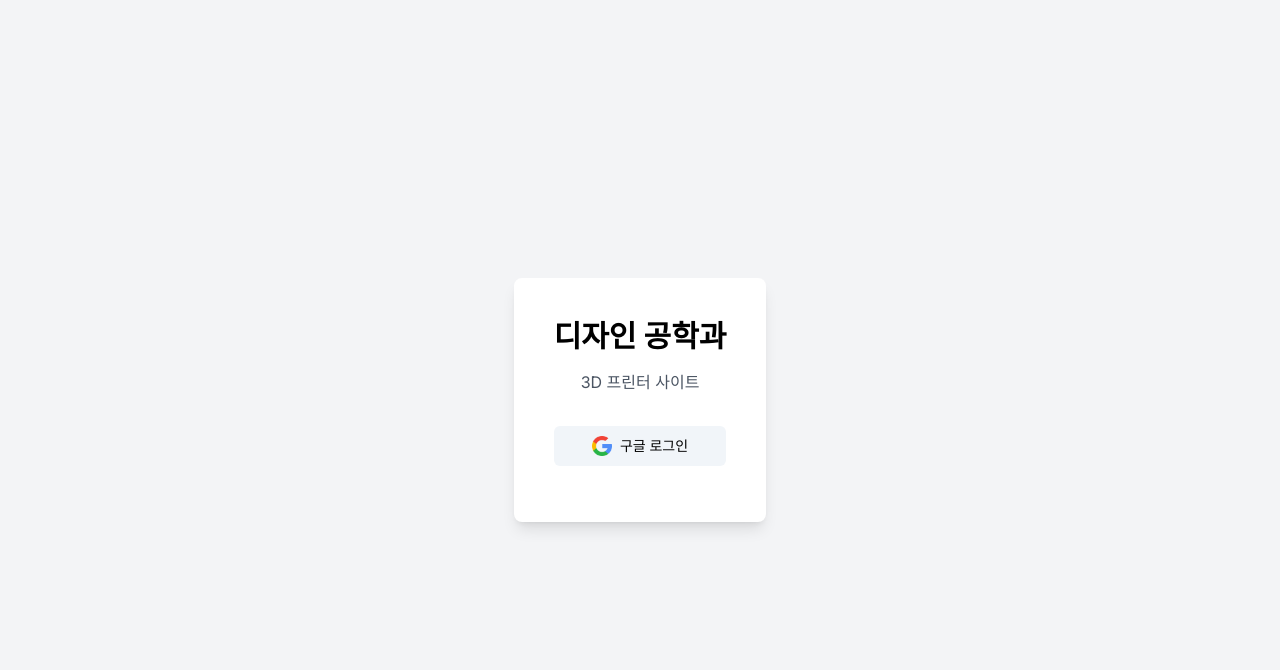
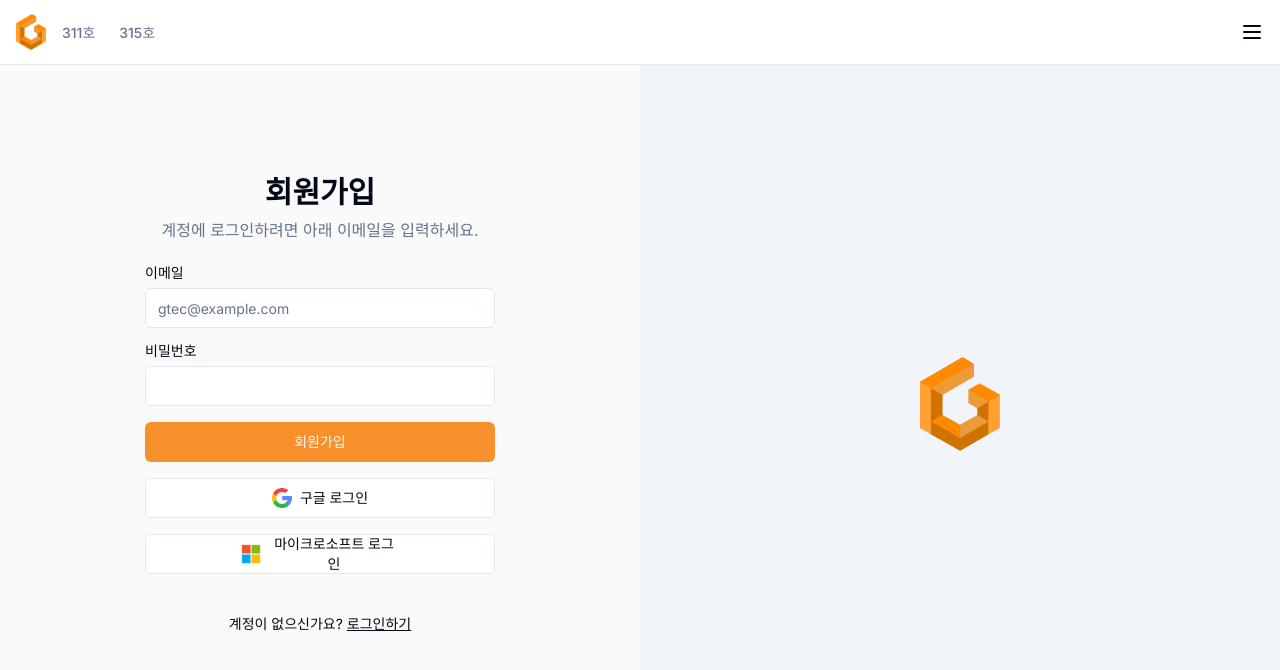
Before and after one commit to jcmaker/design3dprinter, a Next.js app: page /login in a window 1280 px wide. Shown: the top 670 px of the page. Built offline with nearby package versions, Linux system fonts and the light colour scheme; no server answers.

Commit message:
login page well done

```diff
--- a/app/login/page.js
+++ b/app/login/page.js
@@ -1,14 +1,22 @@
 "use client";
 import { Button } from "@/components/ui/button";
-import { auth, providerGoogle } from "fbManager";
+import { auth, providerGoogle, providerMicrosoft } from "fbManager";
 import { useRouter } from "next/navigation"; // next/router 임포트
 
 import Image from "next/image";
+import { Label } from "@/components/ui/label";
+import { Input } from "@/components/ui/input";
+import Link from "next/link";
+import { useState } from "react";
+import toast, { Toaster } from "react-hot-toast";
 
 function LoginPage() {
+  const [email, setEmail] = useState("");
+  const [password, setPassword] = useState("");
+  const [newAccount, setNewAccount] = useState(true);
   const router = useRouter(); // useRouter 훅 사용
 
-  const handleLogin = async () => {
+  const handleGoogleLogin = async () => {
     try {
       await auth.signInWithPopup(providerGoogle);
       router.push("/"); // 로그인 성공 시 홈 페이지로 이동
@@ -16,30 +24,163 @@ function LoginPage() {
       alert(error.message);
     }
   };
+  const handleMicrosoftLogin = async () => {
+    try {
+      await auth.signInWithPopup(providerMicrosoft);
+      router.push("/"); // 로그인 성공 시 홈 페이지로 이동
+    } catch (error) {
+      alert(error.message);
+    }
+  };
+  const onChange = (event) => {
+    const {
+      target: { name, value },
+    } = event;
+    if (name === "email") {
+      setEmail(value);
+    } else if (name === "password") {
+      setPassword(value);
+    }
+  };
+  const onSubmit = async (event) => {
+    event.preventDefault();
+    try {
+      let data;
+      if (newAccount) {
+        data = await auth.createUserWithEmailAndPassword(email, password);
+        toast.success("회원가입 완료!");
+        setEmail("");
+        setPassword("");
+        setNewAccount(false);
+        router.push("/login");
+      } else {
+        data = await auth.signInWithEmailAndPassword(email, password);
+        router.push("/");
+      }
+      console.log(data);
+    } catch (error) {
+      toast.dismiss("Error: " + error);
+    }
+  };
+  const toggleAccount = () => setNewAccount((prev) => !prev);
 
   return (
-    <div className="absolute z-50 top-0 w-screen flex items-center justify-center min-h-screen bg-gray-100">
-      <div className="bg-white shadow-lg rounded-lg p-10">
-        <h2 className="text-black text-3xl font-bold text-center mb-4">
-          디자인 공학과
-        </h2>
-        <p className="text-gray-600 text-center mb-8">3D 프린터 사이트</p>
+    <div className="w-full lg:grid h-screen lg:grid-cols-2 pt-[80px] lg:pt-2">
+      <Toaster />
+      <div className="flex items-center justify-center py-12">
+        <div className="mx-auto grid w-[350px] gap-6">
+          <div className="grid gap-2 text-center">
+            <h1 className="text-3xl font-bold">
+              {newAccount ? "회원가입" : "로그인"}
+            </h1>
+            <p className="text-balance text-muted-foreground">
+              계정에 로그인하려면 아래 이메일을 입력하세요.
+            </p>
+          </div>
+          <form className="grid gap-4" onSubmit={onSubmit}>
+            <div className="grid gap-2">
+              <Label htmlFor="email">이메일</Label>
+              <Input
+                id="email"
+                name="email"
+                type="email"
+                placeholder="gtec@example.com"
+                required
+                value={email}
+                onChange={onChange}
+              />
+            </div>
+            <div className="grid gap-2">
+              <div className="flex items-center">
+                <Label htmlFor="password">비밀번호</Label>
+              </div>
+              <Input
+                id="password"
+                name="password"
+                type="password"
+                required
+                value={password}
+                onChange={onChange}
+              />
+            </div>
+            <Button type="submit" className="w-full">
+              {newAccount ? "회원가입" : "로그인"}
+            </Button>
             <Button
-          className="bg-slate-100 text-black w-full py-2 mb-4"
-          onClick={handleLogin}
+              variant="outline"
+              className="w-full"
+              onClick={handleGoogleLogin}
             >
+              <div className="w-1/2 flex justify-center items-center">
                 <Image
                   src="/search.png"
                   width={20}
                   height={20}
                   alt="google+"
                   loading="lazy"
-            className="mr-2"
+                  className="mr-2 justify-items-start"
                 />
-          구글 로그인
+                <span>구글 로그인</span>
+              </div>
             </Button>
+            <Button
+              variant="outline"
+              className="w-full"
+              onClick={handleMicrosoftLogin}
+            >
+              <div className="w-1/2 flex justify-center items-center">
+                <Image
+                  src="/Microsoft_Logo.png"
+                  width={20}
+                  height={20}
+                  alt="MS"
+                  loading="lazy"
+                  className="mr-2 justify-items-start"
+                />
+                <span>마이크로소프트 로그인</span>
+              </div>
+            </Button>
+          </form>
+          <div className="mt-4 text-center text-sm">
+            계정이 없으신가요?{" "}
+            <span onClick={toggleAccount} className="underline cursor-pointer">
+              {newAccount ? "로그인하기" : "회원가입"}
+            </span>
           </div>
         </div>
+      </div>
+      <div className="hidden bg-muted h-full w-full lg:flex justify-center items-center">
+        <Image
+          src="/3dLogo.png"
+          alt="Image"
+          width={80}
+          height={80}
+          className=" object-cover "
+        />
+      </div>
+    </div>
+    // <div className="absolute z-50 top-0 w-screen flex items-center justify-center min-h-screen bg-gray-100">
+    //   <div className="bg-white shadow-lg rounded-lg p-10">
+    //     <h2 className="text-black text-3xl font-bold text-center mb-4">
+    //       디자인 공학과
+    //     </h2>
+    //     <p className="text-gray-600 text-center mb-8">3D 프린터 사이트</p>
+    //     <Button
+    //       className="bg-slate-100 text-black w-full py-2 mb-4"
+    //       onClick={handleLogin}
+    //     >
+    //       <Image
+    //         src="/search.png"
+    //         width={20}
+    //         height={20}
+    //         alt="google+"
+    //         loading="lazy"
+    //         className="mr-2"
+    //       />
+    //       구글 로그인
+    //     </Button>
+    //   </div>
+    // </div>
   );
 }
 
--- a/app/room315/[printerId]/page.js
+++ b/app/room315/[printerId]/page.js
@@ -7,7 +7,6 @@ import { useAuth } from "@/context/authProvider";
 import { Toaster, toast } from "react-hot-toast";
 import { AlertTriangle } from "lucide-react";
 import { Card, CardContent, CardHeader } from "@/components/ui/card";
-import Image from "next/image";
 
 function Room315PrinterDetail() {
   const { printerId } = useParams();
--- a/fbManager.js
+++ b/fbManager.js
@@ -27,7 +27,9 @@ if (typeof window !== "undefined") {
 const db = firebase.firestore();
 const auth = firebase.auth();
 const providerGoogle = new firebase.auth.GoogleAuthProvider();
+const providerMicrosoft = new firebase.auth.OAuthProvider("microsoft.com");
+
 // 기타 필요한 Firebase 서비스를 초기화합니다.
 
 // 필요한 Firebase 서비스를 export합니다.
-export { auth, providerGoogle, db };
+export { auth, providerGoogle, providerMicrosoft, db };
```
Also changed, not shown: public/Microsoft_Logo.png (added). Lines whose indentation alone changed are shown as unchanged.
